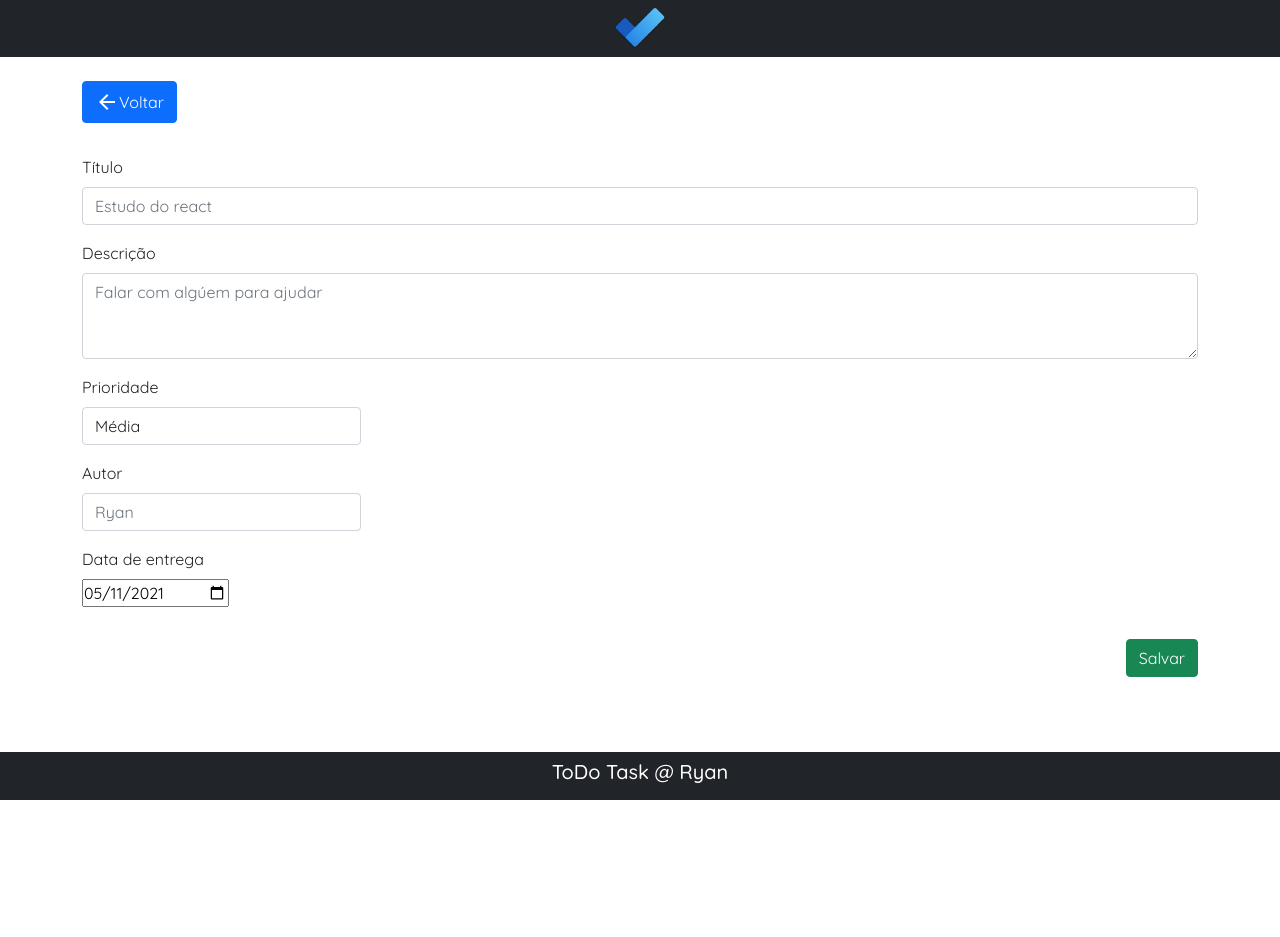
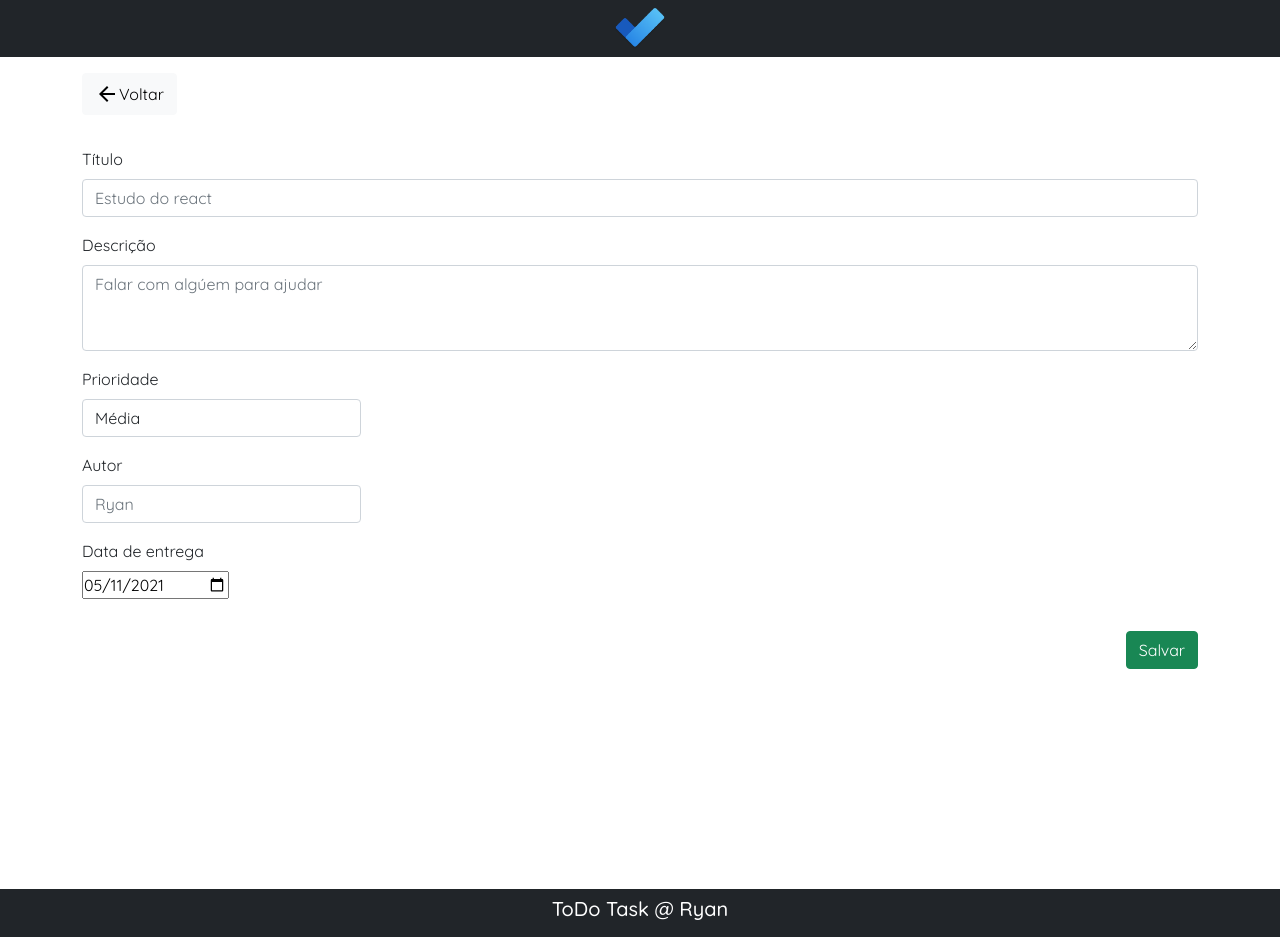
Before and after one commit to Ryan-Albuquerque/app-todo-task, a React (Create React App) app: page /new in a window 1280 px wide. Before the commit the page ends 800 px from the top, so only its background shows below. Built offline with nearby package versions, Linux system fonts and the light colour scheme.

Commit message:
remove footer class and add body height

```diff
--- a/src/components/Footer/index.js
+++ b/src/components/Footer/index.js
@@ -1,11 +1,10 @@
 import React from 'react';
 import { Container } from 'react-bootstrap';
 
-import './style.css';
 
 function Footer (){
     return (
-        <Container fluid className="d-flex py-2 justify-content-center bg-dark footer">
+        <Container fluid className="d-flex py-2 justify-content-center bg-dark">
             <h5 className="text-white">ToDo Task @ Ryan</h5>
         </Container>
     )
--- a/src/components/Footer/style.css
+++ /dev/null
@@ -1,4 +0,0 @@
-.footer{
-    position: fixed;
-    bottom: 0;
-}
--- a/src/components/FormTask/index.js
+++ b/src/components/FormTask/index.js
@@ -98,10 +98,10 @@ function FormTask({props}) {
     }, [props])
 
     return (
-        <Container className="my-4">
+        <Container className="my-3 vh-100">
             <Row className="mb-4">
                 <Col>
-                    <Button variant="primary" className="d-flex py-2" onClick={handleBack}>
+                    <Button variant="light" className="d-flex py-2" onClick={handleBack}>
                         <ArrowBackIcon/>
                         {'Voltar'}
                     </Button>
--- a/src/components/ListTask/index.js
+++ b/src/components/ListTask/index.js
@@ -35,7 +35,7 @@ function ListTask (){
         history.push('/new')
     }
     return (
-        <Container className="my-3">
+        <Container className="my-3 vh-100">
             <Row>
                 <Col className="d-flex justify-content-end">
                     <Button className="d-flex align-middle" onClick={handleButton} variant="success">
```
